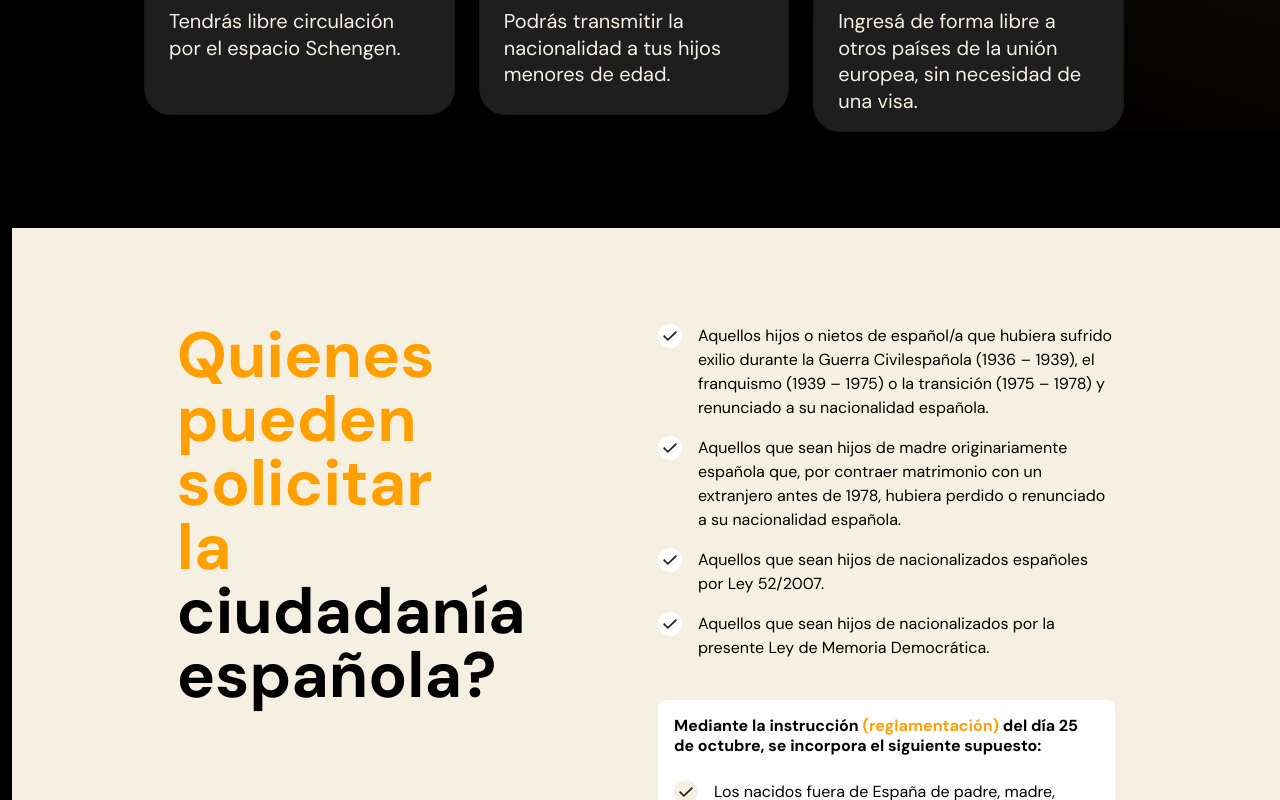
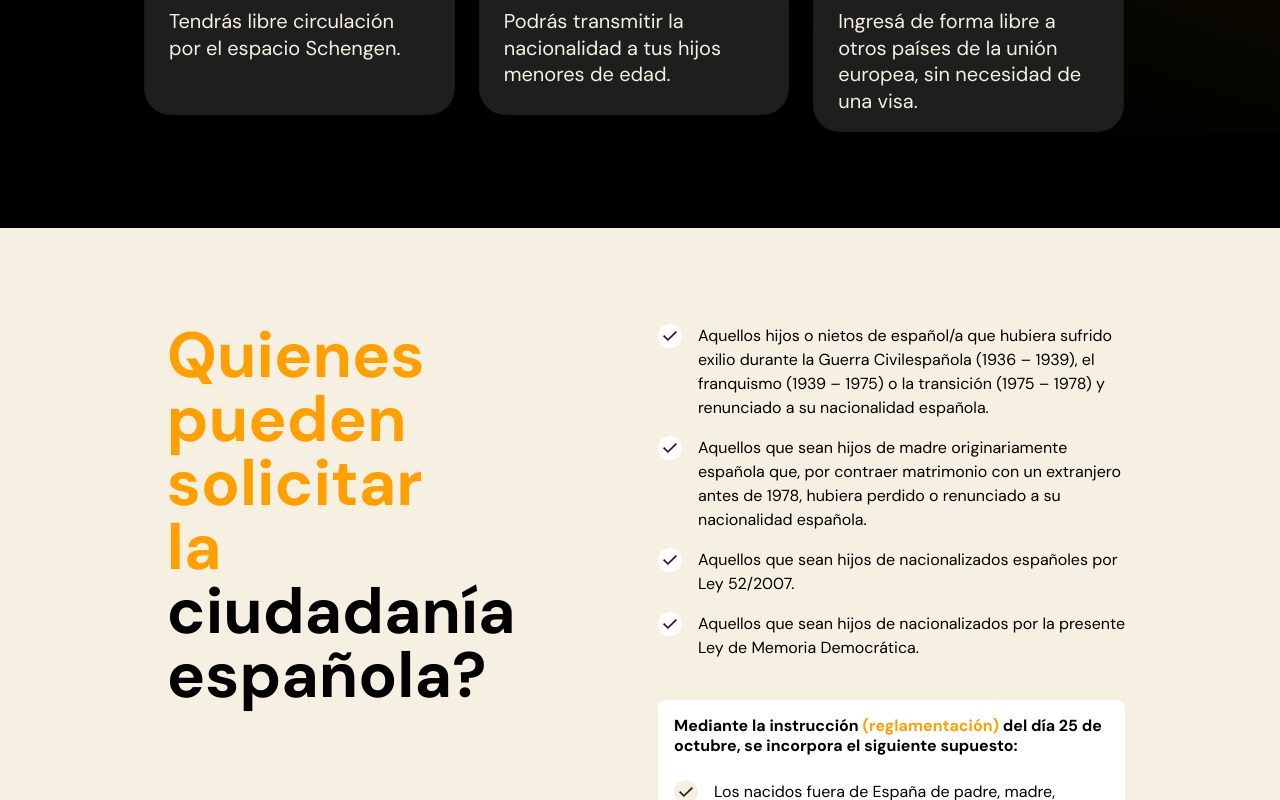
Before and after one commit to ketzal88/shallpass, a React (Create React App) app: page /ciudadania-espanola in a window 1280 px wide. Shown: the part 1660-2460 px from the top of the page. Built offline with nearby package versions, Linux system fonts and the light colour scheme.

Commit message:
styles updater

```diff
--- a/src/pages/CiudadaniaEspanola.js
+++ b/src/pages/CiudadaniaEspanola.js
@@ -47,7 +47,7 @@ export const CiudadaniaEspanola = () => {
                 </Col>
             </Row>
             <Row className={`justify-content-md-center ${styles.bgL}`}>
-                <Row className={`justify-content-md-center ${styles.explainerContainer}`}>
+                <Row className={`justify-content-md-center ${styles.explainerContainer}`} >
                     <Col className={`${styles.mainFullW}`}>
                         <Explainer
                             title={`Quienes pueden solicitar la `}
--- a/src/pages/Landings.module.scss
+++ b/src/pages/Landings.module.scss
@@ -7,15 +7,14 @@
 }
 .mainFullW {
   // max-width: 1440px !important;
-  margin: 0px;
-  padding: 0px;
+  margin: 0px !important;
+  padding: 0px !important;
 }
 
 .bgR {
   background-image: url(../assets/svg/EllipseRight.svg);
   background-repeat: no-repeat;
   background-position: right;
-  margin-right: -12px;
   padding-right: 12px;
 
   @include media-breakpoint-down(md) {
@@ -28,7 +27,6 @@
   background-image: url(../assets/svg/Ellipse.svg);
   background-repeat: no-repeat;
   background-position: left;
-  margin-left: -12px;
   padding-left: 12px;
 
   @include media-breakpoint-down(md) {
@@ -40,6 +38,6 @@
 
 .explainerContainer {
   @include media-breakpoint-down(md) {
-    margin: 0px;
+    margin: 0px !important;
   }
 }
```
